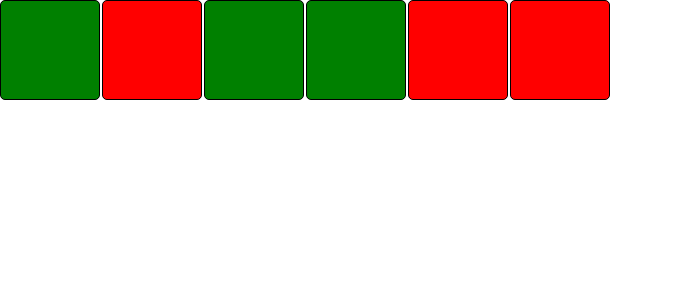
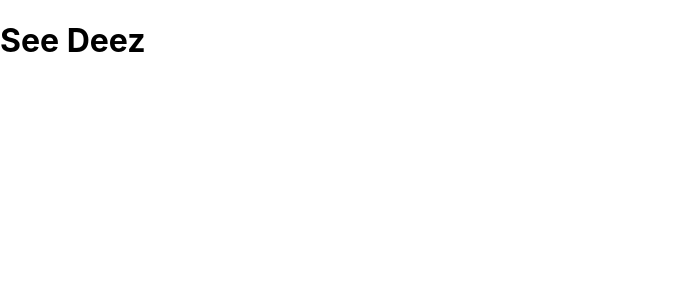
Before and after one commit to JudeaDumont/springbootreactstack, a React (Create React App) app in the folder my-app/: page / in a window 1280 px wide. Shown: the top 300 px of the page, without its empty margins (0-673 px from the left). Built offline with nearby package versions, Linux system fonts and the light colour scheme.

Commit message:
Basic Conditional Rendering Example

```diff
--- /dev/null
+++ b/my-app/src/FollowReactCrashCourse/ConditionalRednderingExample/ConditionalRendering.jsx
@@ -0,0 +1,17 @@
+import React from "react";
+
+function ConditionalRenderingComponent(props) {
+    return (
+        <h1>{props.isShown && "See Deez"}</h1>
+    )
+}
+
+export default function ConditionalRenderingApp() {
+
+    return (
+        <div>
+            <ConditionalRenderingComponent isShown={false}/>
+            <ConditionalRenderingComponent isShown={true}/>
+        </div>
+    )
+}
--- a/my-app/src/component/ObjectApp.jsx
+++ b/my-app/src/component/ObjectApp.jsx
@@ -14,6 +14,7 @@ import MemeGeneratorExample from "../FollowReactCrashCourse/MemeGeneratorExample
 import UpdateObjectComponentExample from "../FollowReactCrashCourse/UpdatingObjectProperties/UpdateObjectApp";
 import DarkThemeApp from "../FollowReactCrashCourse/DarkThemeExample/DarkThemeApp";
 import DarkThemeAppUnified from "../FollowReactCrashCourse/DarkThemeExampleUnifiedState/DarkThemeAppUnified";
+import ConditionalRenderingApp from "../FollowReactCrashCourse/ConditionalRednderingExample/ConditionalRendering";
 
 class ObjectApp extends Component {
 
@@ -29,7 +30,8 @@ class ObjectApp extends Component {
     render() {
         return (
             <div>
-                <DarkThemeAppUnified/>
+                <ConditionalRenderingApp/>
+                {/*<DarkThemeAppUnified/>*/}
 
                 {/*<MemeGeneratorExample/>*/}
                 {/*<UpdateObjectComponentExample/>*/}
```
